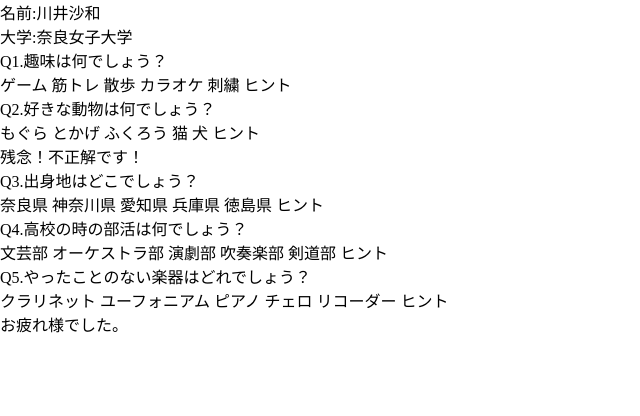
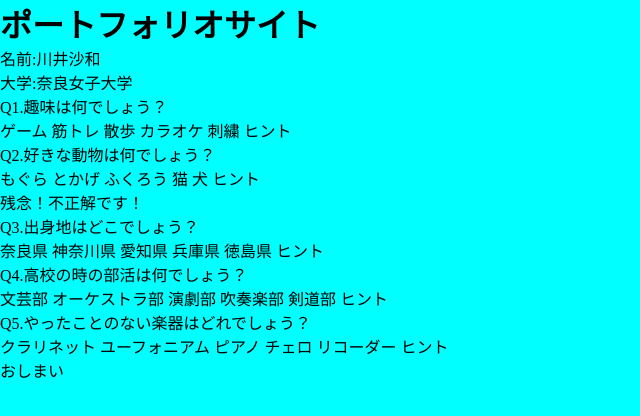
Before and after one commit to TirolChocolate/my-portfolio, a plain HTML site: page index.html in a window 1280 px wide. Shown: the whole page, without its empty margins (0-640 px from the left). Drawn offline with Linux system fonts and the light colour scheme; some packages are replaced by stand-ins of ours.

Commit message:
ポートフォリオサイト

```diff
--- a/index.html
+++ b/index.html
@@ -9,6 +9,8 @@
     <title>My Portfolio</title>
   </head>
   <body>
+    <h1>ポートフォリオサイト</h1>
+
     <div>名前:川井沙和</div>
     <div>大学:奈良女子大学</div>
 
@@ -57,8 +59,8 @@
     <button id="Rec">リコーダー</button>
     <button id="h5">ヒント</button>
     <div id="q5"></div>
-
-    <div>お疲れ様でした。</div>
+    <button id="finish">おしまい</button>
+    <div id="FinishMessage"></div>
     <script src="main.js"></script>
   </body>
 </html>
--- a/main.js
+++ b/main.js
@@ -126,6 +126,12 @@ h5.onclick = function () {
   a5.textContent = "ヒント:中学の時は高校の時とは違う部活でした";
 };
 
+const finish = document.getElementById("finish");
+const FM = document.getElementById("FinishMessage");
+finish.onclick = function () {
+  FM.textContent = "お疲れ様でした！";
+};
+
 // function T(a) {console.log("T");a.textContent = "正解です！";}
 // function F(a) {console.log("F");a.textContent = "残念！不正解です！";}
 
--- a/style.css
+++ b/style.css
@@ -0,0 +1,3 @@
+body {
+  background-color: aqua;
+}
```
